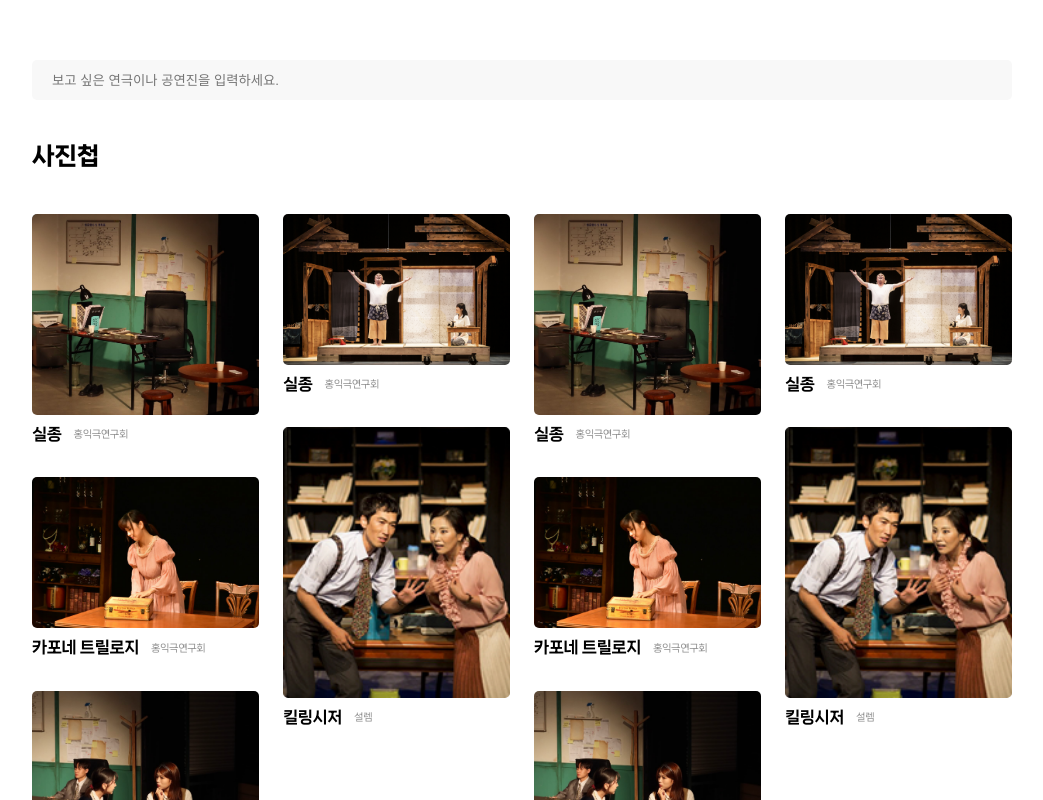
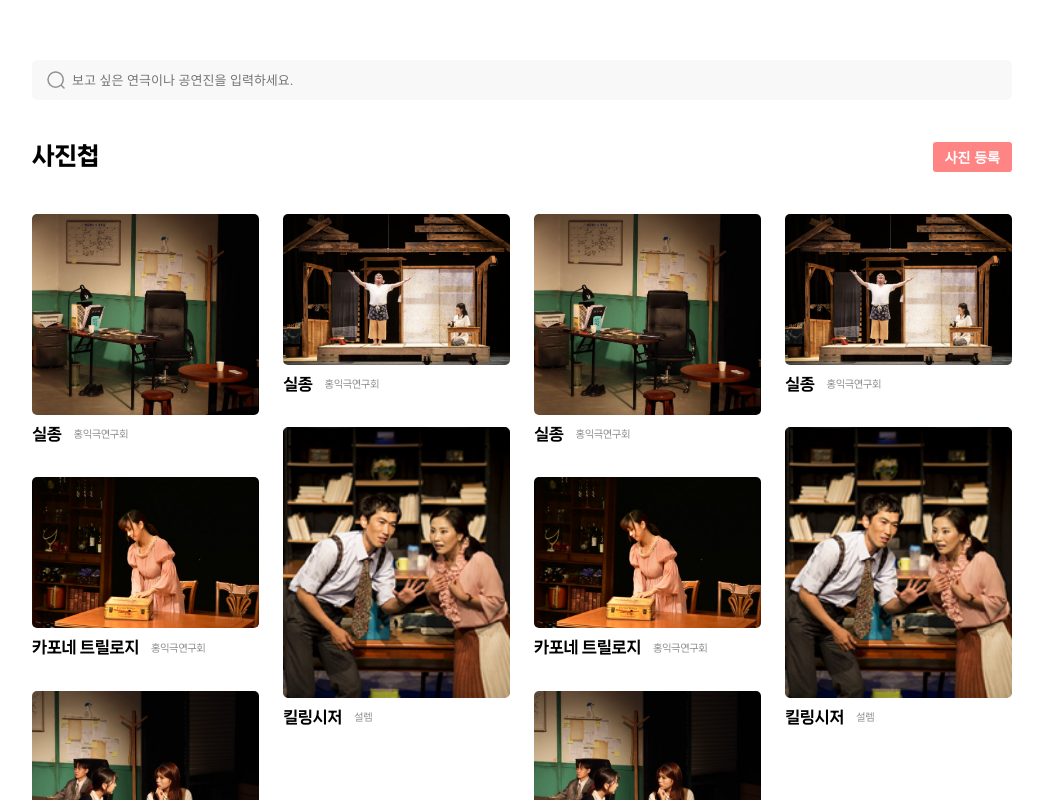
Before and after one commit to see-a-theater/CC_Frontend, a React (Vite) app: page /gallery in a window 1280 px wide. Shown: the top 800 px of the page, without its empty margins (168-1211 px from the left). Built offline with nearby package versions, Linux system fonts and the light colour scheme.

Commit message:
[FEAT] 사진첩 토큰 기능 및 검색바 디자인 수정

```diff
--- a/src/components/SearchBar.jsx
+++ b/src/components/SearchBar.jsx
@@ -1,18 +1,42 @@
 import styled from 'styled-components';
+import Search from '@/assets/icons/searchGrey.svg?react';
 
 function SearchBar() {
-	return <Bar placeholder='보고 싶은 연극이나 공연진을 입력하세요.'></Bar>;
+	return (
+		<Wrapper>
+			<IconWrapper>
+				<Search height={24}/>
+			</IconWrapper>
+			<Bar placeholder="보고 싶은 연극이나 공연진을 입력하세요." />
+		</Wrapper>
+	);
 }
 
 export default SearchBar;
+
+const Wrapper = styled.div`
+	position: relative;
+	width: 100%;
+`;
+
+const IconWrapper = styled.div`
+	position: absolute;
+	top: 50%;
+	left: 12px;
+	transform: translateY(-50%);
+	display: flex;
+	align-items: center;
+	justify-content: center;
+	pointer-events: none;
+`;
 
 const Bar = styled.input`
 	width: 100%;
 	background-color: ${({ theme }) => theme.colors.gray200};
 	height: 40px;
-	padding: 8px 20px;
+	padding: 8px 20px 8px 40px;
 	border-radius: 5px;
 	border: none;
-	display: flex;
-	align-items: center;
+	font-size: ${({ theme }) => theme.font.fontSize.body13};
+	color: ${({ theme }) => theme.colors.gray800};
 `;
--- a/src/pages/gallery/Gallery.jsx
+++ b/src/pages/gallery/Gallery.jsx
@@ -23,6 +23,10 @@ function Gallery() {
 		{ src: image4, text: '실종', theatre: '홍익극연구회' },
 		{ src: image5, text: '킬링시저', theatre: '설렘' },
 	];
+
+	const token = 'producer';
+	localStorage.setItem('token', token);
+
 	return (
 		<>
 			<Mobile>
@@ -34,7 +38,11 @@ function Gallery() {
 				<SideBar />
 				<Container>
 					<SearchBar />
-					<h3>사진첩</h3>
+					<TitleArea>
+						<h3>사진첩</h3>
+						<Button>사진 등록</Button>
+					</TitleArea>
+
 					<MasonryWeb imageData={imageList} />
 				</Container>
 			</Web>
@@ -80,3 +88,22 @@ const Container = styled.div`
 		color: ${({ theme }) => theme.colors.grayMain};
 	}
 `;
+const TitleArea = styled.div`
+	display: flex;
+	justify-content: space-between;
+	align-items: center;
+`;
+const Button = styled.button`
+	display: flex;
+	align-items: center;
+
+	padding: 5px 12px;
+	border-radius: 3px;
+
+	background: ${({ theme }) => theme.colors.pink500};
+	width: fit-content;
+
+	font-size: ${({ theme }) => theme.font.fontSize.body14};
+	font-weight: ${({ theme }) => theme.font.fontWeight.bold};
+	color: ${({ theme }) => theme.colors.grayWhite};
+`;
```
Also changed, not shown: src/assets/icons/searchGrey.svg (added).
